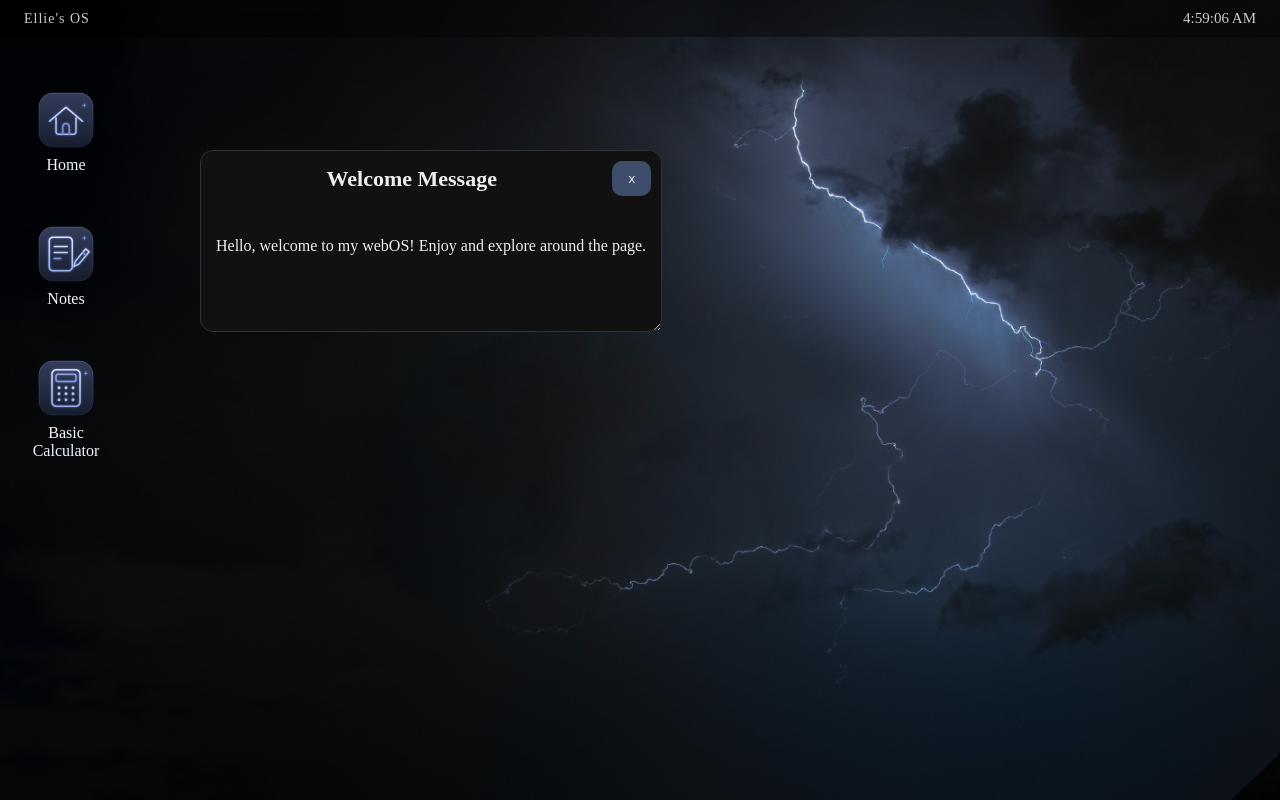
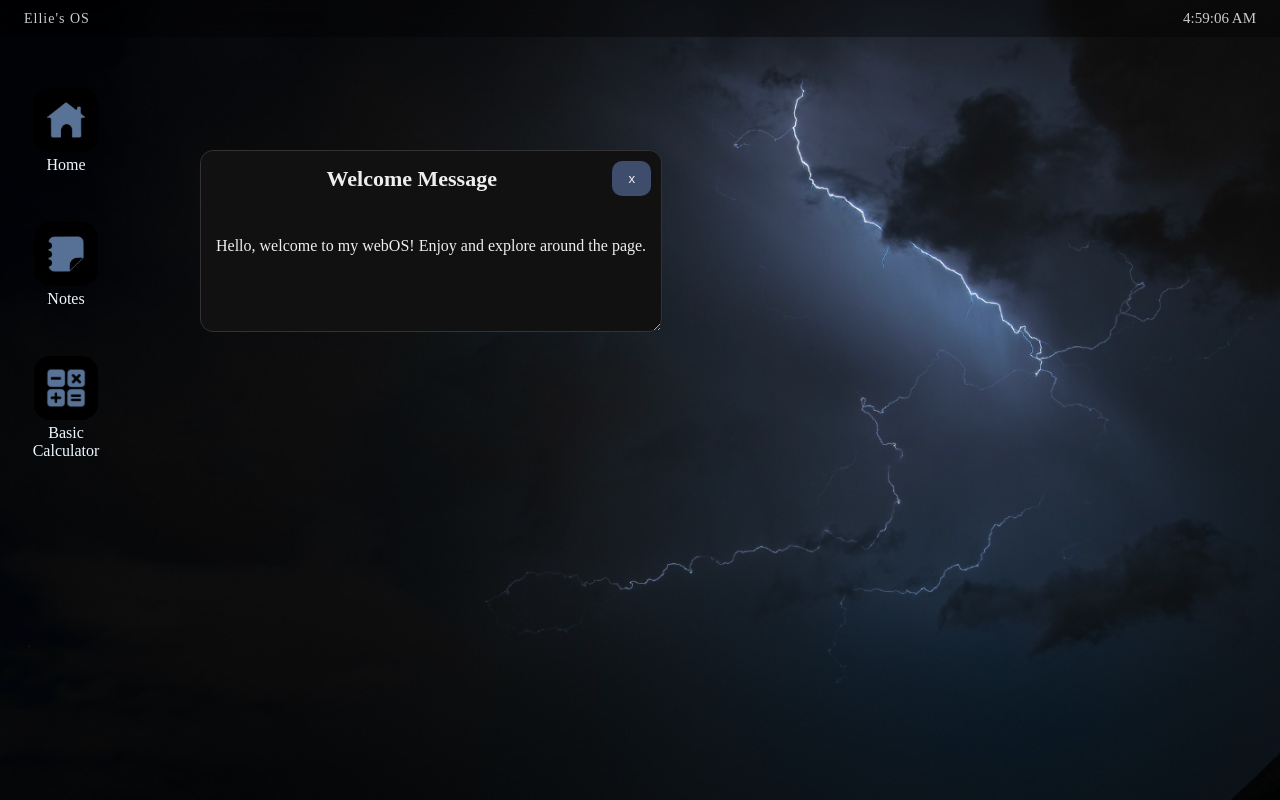
Before and after one commit to elliewoodward2024-ops/WebOS, a plain HTML site: page index.html in a window 1280 px wide. Drawn offline with Linux system fonts and the light colour scheme.

Commit message:
fixed icons i think

```diff
--- a/index.html
+++ b/index.html
@@ -109,13 +109,13 @@
 
         <div id="desktopApps" style="padding-top: 64px; padding-left: 16px;">
             <button class="desktop-icon" onclick="openWindow(document.getElementById('welcome'))">
-                <p><span><img src="thing/home.png" ></span><br>Home</p>
+                <p><span><img src="thing/home2.png" ></span><br>Home</p>
             </button>
             <button class="desktop-icon" onclick="openWindow(document.getElementById('notes'))">
-                <p><span><img src="thing/notes.png" ></span><br>Notes</p>
+                <p><span><img src="thing/notes2.png" ></span><br>Notes</p>
             </button>
             <button class="desktop-icon" onclick="openWindow(document.getElementById('calc'))">
-                <p><span><img src="thing/calculator.png" ></span><br>Basic Calculator</p>
+                <p><span><img src="thing/calc.png" ></span><br>Basic Calculator</p>
             </button>
 
         </div>
```
Also changed, not shown: thing/IMG_7290.jpeg (deleted), thing/IMG_7291.jpeg (deleted), thing/calc.png (added), thing/calculator.png (deleted), thing/hmm.jpeg (deleted), thing/home.png (deleted), thing/home2.png (added), thing/notes.png (deleted), thing/notes2.png (added), 1 other file.
